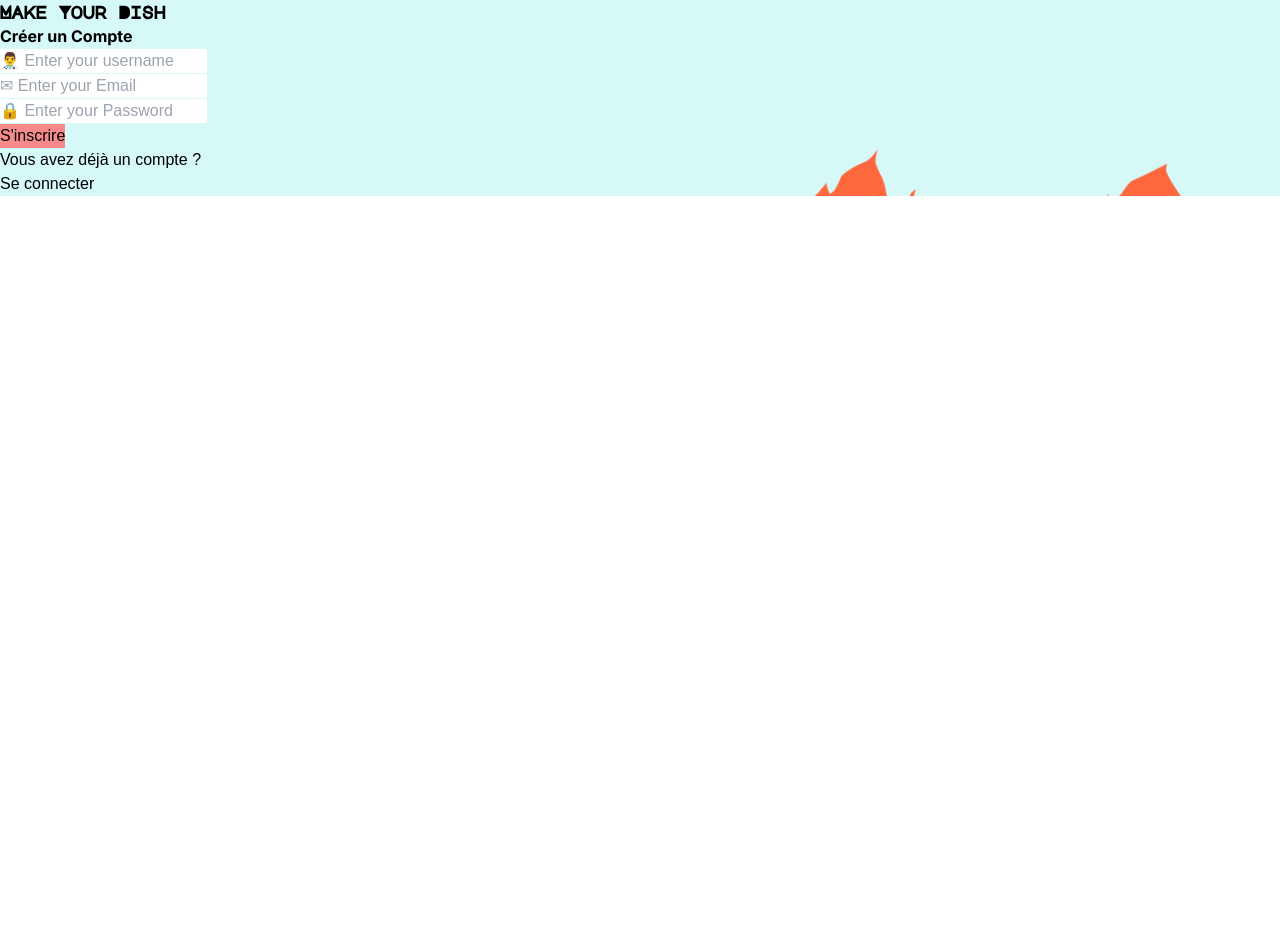
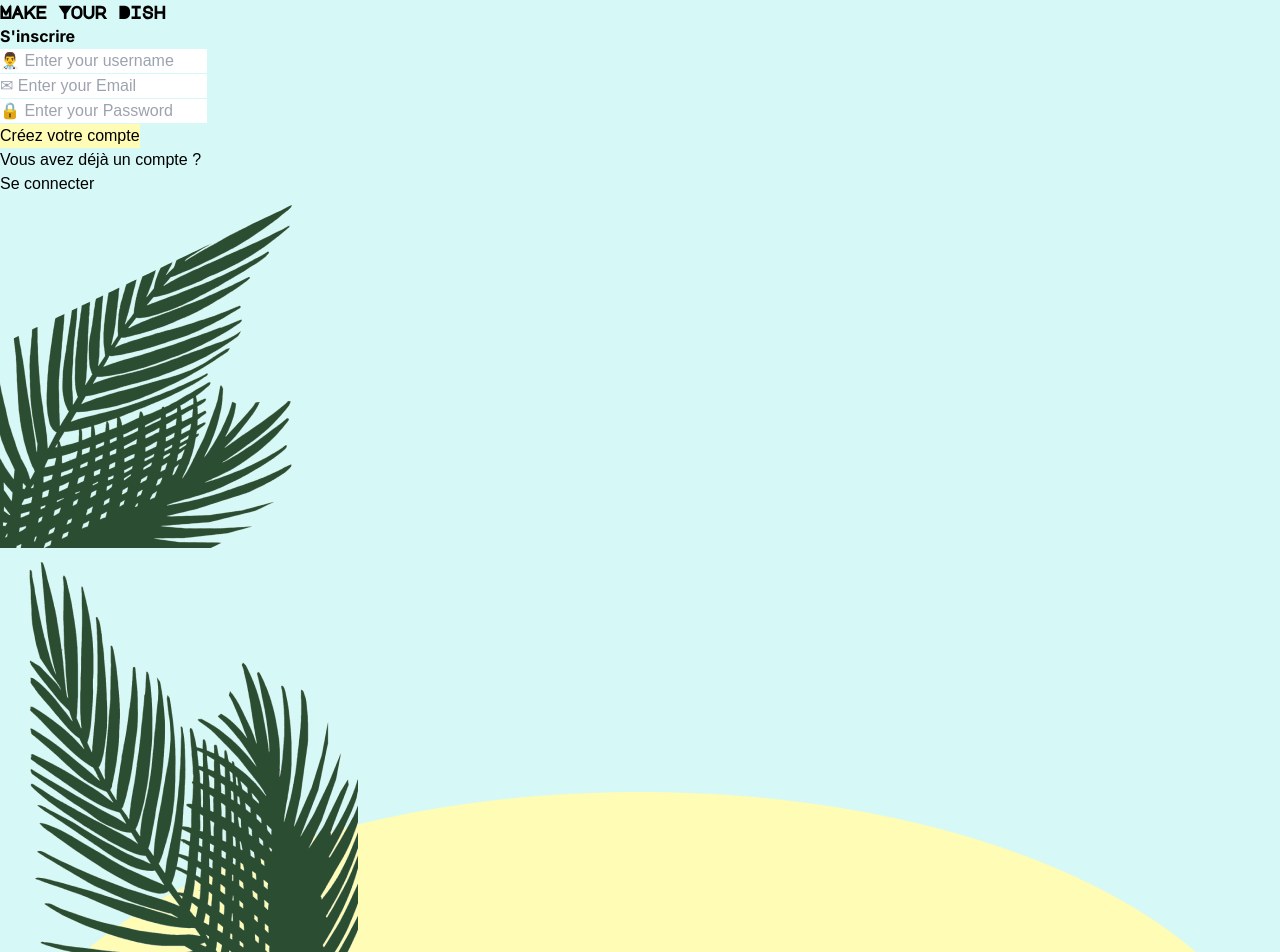
Before and after one commit to makeyourdish/front, a Next.js app: page /signup in a window 1280 px wide. Shown: the top 952 px of the page. Before the commit the page ends 800 px from the top, so only its background shows below. Built offline with nearby package versions, Linux system fonts and the light colour scheme; no server answers; a web font is replaced by a local one.

Commit message:
signin signup working

```diff
--- a/pages/signup.jsx
+++ b/pages/signup.jsx
@@ -1,4 +1,5 @@
 import { Field, Form, Formik } from "formik"
+import Image from "next/image"
 import Link from "next/link"
 import { useCallback, useContext } from "react"
 import * as Yup from "yup"
@@ -11,8 +12,6 @@ const Signup = () => {
 
   const handleFormSubmit = useCallback(
     async ({ username, email, password }) => {
-      alert(`${username} ${email} ${password}`)
-
       return signUp(username, email, password)
     },
     [signUp]
@@ -20,15 +19,15 @@ const Signup = () => {
 
   return (
     <Layout
-      page="Se connecter"
+      page="Inscription"
       pagetheme="drink"
       screensize={+true}
       hideheader={+true}
     >
-      <div className="flex flex-col justify-between items-center h-screen">
+      <div className="flex flex-col justify-between items-center h-screen overflow-hidden">
         <div className="w-screen text-3xl text-center mt-24">
           <h1>Make Your Dish</h1>
-          <h2 className="secondary-font">Créer un Compte</h2>
+          <h2 className="secondary-font">S'inscrire</h2>
         </div>
 
         <Formik
@@ -52,9 +51,8 @@ const Signup = () => {
             <Form className="flex flex-col justify-center items-center w-1/2">
               <div className="mb-6 w-full">
                 <Field
-                  className="text-center py-3 w-full rounded-full border-food-primary border-4 text-xl tertiary-font transition-all focus:outline focus:outline-3 focus:outline-red-500"
+                  className="text-center py-3 w-full rounded-full border-drink-primary border-4 text-xl tertiary-font transition-all focus:outline focus:outline-3 focus:outline-yellow-500"
                   name="username"
-                  type="username"
                   placeholder="👨‍⚕️ Enter your username"
                 ></Field>
                 {touched.username && errors.username && (
@@ -65,7 +63,7 @@ const Signup = () => {
               </div>
               <div className="mb-6 w-full">
                 <Field
-                  className="text-center py-3 w-full rounded-full border-food-primary border-4 text-xl tertiary-font transition-all focus:outline focus:outline-3 focus:outline-red-500"
+                  className="text-center py-3 w-full rounded-full border-drink-primary border-4 text-xl tertiary-font transition-all focus:outline focus:outline-3 focus:outline-yellow-500"
                   name="email"
                   type="email"
                   placeholder="✉ Enter your Email"
@@ -79,7 +77,7 @@ const Signup = () => {
 
               <div className="mb-6 w-full">
                 <Field
-                  className="text-center py-3 w-full rounded-full border-food-primary border-4 text-xl tertiary-font transition-all focus:outline focus:outline-3 focus:outline-red-500"
+                  className="text-center py-3 w-full rounded-full border-drink-primary border-4 text-xl tertiary-font transition-all focus:outline focus:outline-3 focus:outline-yellow-500"
                   name="password"
                   type="password"
                   placeholder="🔒 Enter your Password"
@@ -93,19 +91,35 @@ const Signup = () => {
 
               <button
                 type="submit"
-                className=" bg-food-primary rounded-full tertiary-font text-white text-2xl py-3 px-12 shadow-lg transition-all hover:scale-105 hover:bg-red-300/75 focus:outline focus:outline-3 focus:outline-red-300"
+                className=" bg-drink-primary rounded-full tertiary-font text-black text-2xl py-3 px-12 shadow-lg transition-all hover:scale-105 hover:bg-yellow-300/75 focus:outline focus:outline-3 focus:outline-yellow-5 00"
               >
-                S'inscrire
+                Créez votre compte
               </button>
             </Form>
           )}
         </Formik>
 
-        <div className="w-screen flex items-end pb-6 justify-center text-2xl text-center tertiary-font signin-flamme-background min-h-[280px]">
+        <div className="w-2/3 flex items-end pb-6 justify-center text-2xl text-center tertiary-font signup-ellips-background min-h-[280px]">
           <p className="mr-2">Vous avez déjà un compte ?</p>
           <Link href="/signin">
             <a className="font-bold">Se connecter</a>
           </Link>
+          <div className="absolute left-0 bottom-0 flex items-end">
+            <Image
+              src="/images/background/FeuilleG.png"
+              width={429}
+              height={352}
+              alt=""
+            />
+          </div>
+          <div className="absolute right-0 bottom-0 flex items-end">
+            <Image
+              src="/images/background/FeuilleD.png"
+              width={358}
+              height={448}
+              alt=""
+            />
+          </div>
         </div>
       </div>
     </Layout>
--- a/src/components/AppContext.jsx
+++ b/src/components/AppContext.jsx
@@ -55,14 +55,14 @@ export const AppContextProvider = (props) => {
   }, [Page.administration, router, session])
 
   const signIn = useCallback(
-    async (mail, password) => {
+    async (email, password) => {
       try {
-        const { data } = await api.post("auth/connection", {
-          mail,
+        const { data } = await api.post("/sign-in", {
+          email,
           password,
         })
         setSignInError(null) // remove signin error message
-        localStorage.setItem("jwt", data)
+        localStorage.setItem("jwt", data.token)
         const {
           query: { redirect }, // get redirect param from url if exist
         } = router
@@ -73,7 +73,7 @@ export const AppContextProvider = (props) => {
           router.push("/")
         }
 
-        initSession(data) // run session with jwt
+        initSession(data.token) // run session with jwt
       } catch (err) {
         if (err.response.status === 404) {
           err.response.data = { error: "Email incorrect" }
@@ -86,9 +86,9 @@ export const AppContextProvider = (props) => {
   )
 
   const signUp = useCallback(
-    async (mail, password) => {
+    async (userName, email, password) => {
       try {
-        await api.post("auth/inscription", { mail, password })
+        await api.post("/sign-up", { userName, email, password })
         router.push("/signin")
         setSignUpError(null) // remove signup error message
       } catch (err) {
@@ -100,7 +100,6 @@ export const AppContextProvider = (props) => {
 
   const signOut = () => {
     localStorage.removeItem("jwt")
-    localStorage.setItem("cart", JSON.stringify([]))
     setSession(null)
     router.push("/signin")
   }
--- a/src/components/Header.jsx
+++ b/src/components/Header.jsx
@@ -23,7 +23,7 @@ const HeaderNavContent = (props) => {
 
       {props.account ? (
         <div className="flex items-center justify-center flex-wrap">
-          <Link href={`/accounts/${props.account.id}`}>
+          <Link href={`/accounts/${props.account.userId}`}>
             <a
               className={`${buttonStyle} text-xs sm:text-xl px-3 mr-3 md:mr-0`}
             >
@@ -73,7 +73,7 @@ const Header = ({ pagetheme }) => {
   let account = null
 
   if (session) {
-    account = JSON.parse(session)
+    account = JSON.parse(session).payload
   }
 
   useEffect(() => {
--- a/styles/globals.css
+++ b/styles/globals.css
@@ -35,6 +35,10 @@
 .signin-flamme-background {
   background: top/cover no-repeat url("/images/background/FlammeLogin.png");
 }
+.signup-ellips-background {
+  background: bottom/contain no-repeat
+    url("/images/background/Ellipsejaune.png");
+}
 
 /*********** Fonts ***********/
 h1,
```
Also changed, not shown: pages/signin.jsx (+5 -7 lines).
